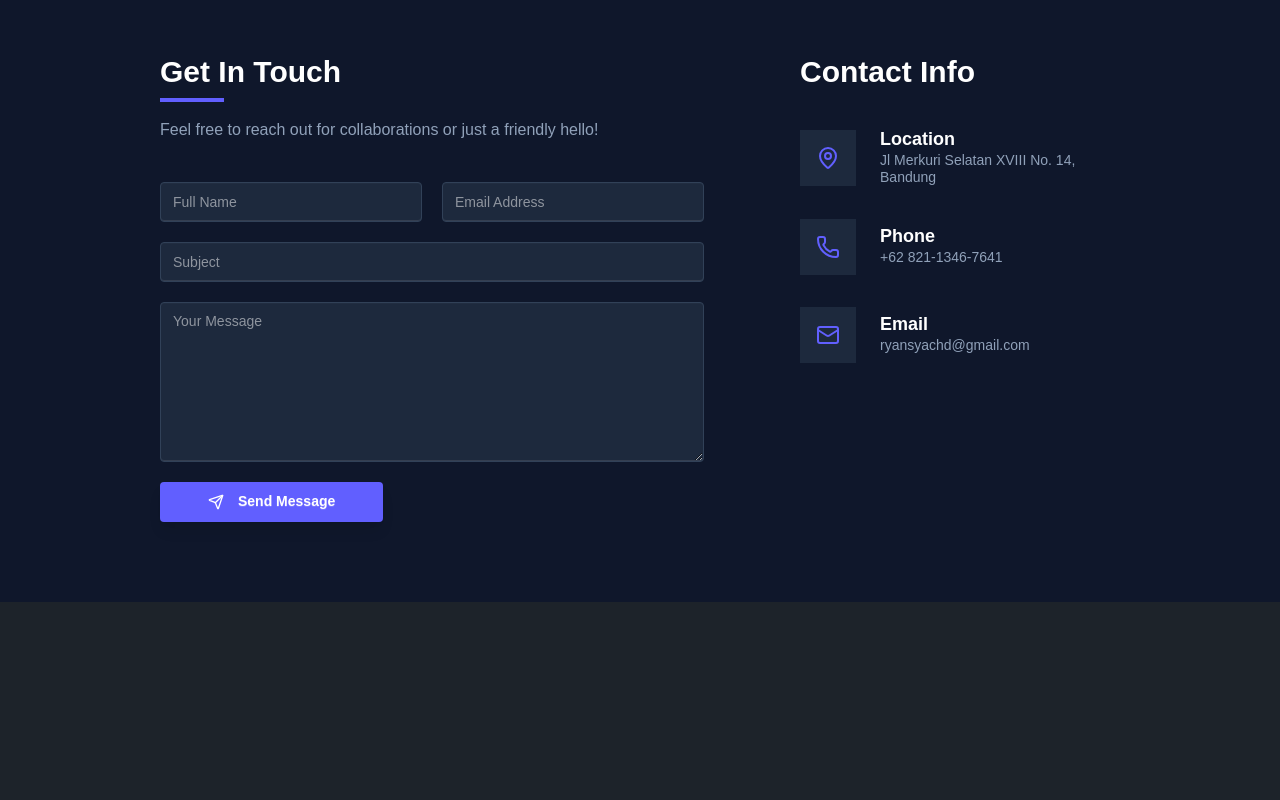
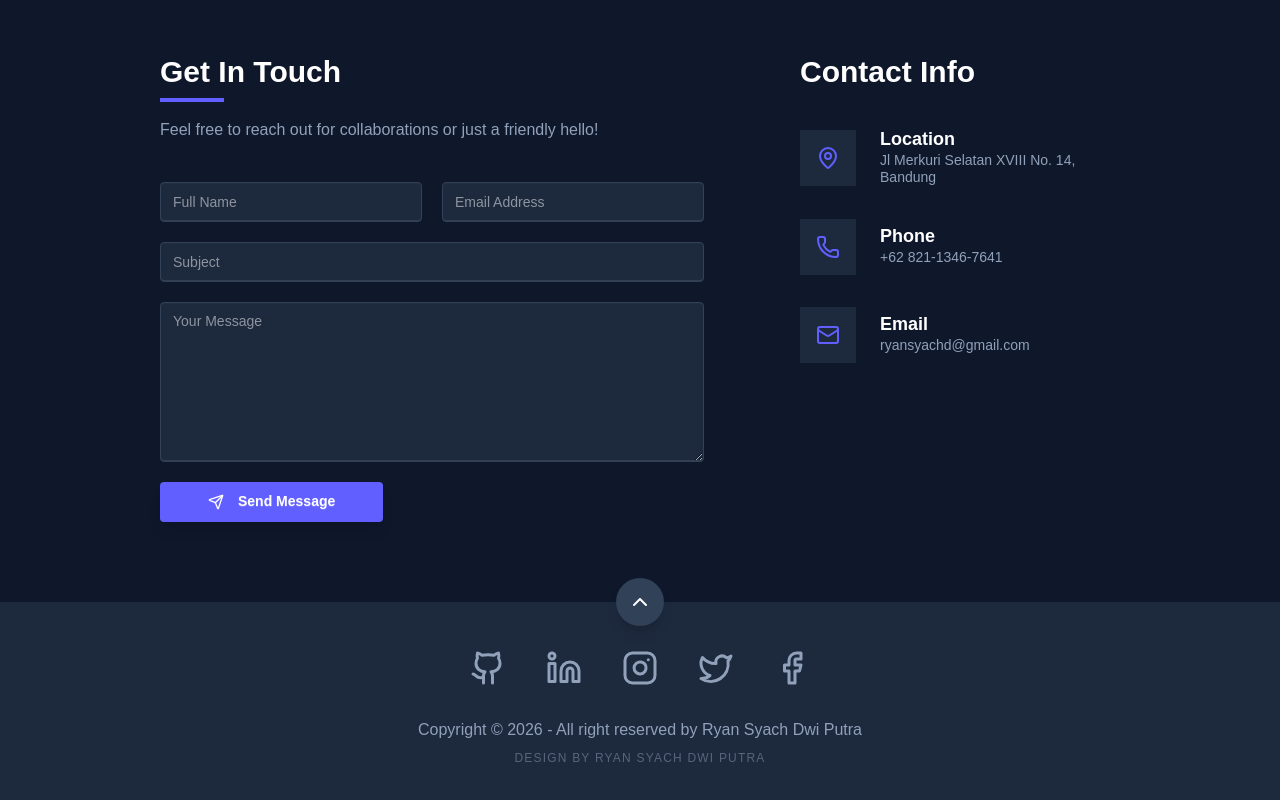
Before and after one commit to ryansyc/profile-web, a Next.js app: page / in a window 1280 px wide. Shown: the part 2654-3454 px from the top of the page. Before the commit the page ends 3256 px from the top, so only its background shows below. Built offline with nearby package versions, Linux system fonts and the light colour scheme.

Commit message:
feat: add footer

```diff
--- /dev/null
+++ b/app/components/Footer.tsx
@@ -0,0 +1,53 @@
+import React from "react";
+import profileData, { social } from "@/data/profile.json";
+import ScrollToTopButton from "./ScrollToTopButton";
+import * as LucideIcons from "lucide-react";
+
+const Footer = () => {
+    const networks = social.map((network) => {
+        const iconName = network.icon as keyof typeof LucideIcons;
+        const IconComponent = LucideIcons[iconName] as React.ElementType;
+
+        return (
+            <a
+                href={network.url}
+                key={network.name}
+                target="_blank"
+                rel="noopener noreferrer"
+                className="hover:text-indigo-500 transition-colors duration-300"
+            >
+                {IconComponent ? (
+                    <IconComponent className="w-8 md:w-9 h-8 md:h-9" />
+                ) : (
+                    <span>{network.name}</span>
+                )}
+            </a>
+        );
+    });
+
+    return (
+        <footer className="relative bg-slate-800 px-6 py-12 text-slate-400">
+            <div className="-top-6 left-1/2 absolute -translate-x-1/2">
+                <ScrollToTopButton />
+            </div>
+
+            <div className="flex flex-col items-center gap-8 mx-auto max-w-6xl">
+                <div className="flex flex-wrap justify-center gap-6 md:gap-10">
+                    {networks}
+                </div>
+
+                <div className="space-y-2 text-center">
+                    <p className="text-sm md:text-base">
+                        Copyright © 2026 - All right reserved by{" "}
+                        {profileData.name}
+                    </p>
+                    <p className="opacity-50 text-xs uppercase tracking-widest">
+                        Design by {profileData.name}
+                    </p>
+                </div>
+            </div>
+        </footer>
+    );
+};
+
+export default Footer;
--- /dev/null
+++ b/app/components/ScrollToTopButton.tsx
@@ -0,0 +1,24 @@
+"use client";
+
+import { ChevronUp } from "lucide-react";
+
+const ScrollToTopButton = () => {
+    const scrollToTop = () => {
+        window.scrollTo({
+            top: 0,
+            behavior: "smooth",
+        });
+    };
+
+    return (
+        <button
+            onClick={scrollToTop}
+            className="flex justify-center items-center bg-slate-700 hover:bg-indigo-600 shadow-lg rounded-full w-12 h-12 text-white transition-all duration-300 hover:cursor-pointer"
+            aria-label="Back to top"
+        >
+            <ChevronUp size={24} />
+        </button>
+    );
+};
+
+export default ScrollToTopButton;
--- a/app/page.tsx
+++ b/app/page.tsx
@@ -5,6 +5,7 @@ import About from "./components/About";
 import Resume from "./components/Resume";
 import Projects from "./components/Projects";
 import Contact from "./components/Contact";
+import Footer from "./components/Footer";
 
 export default function Main() {
     return (
@@ -14,6 +15,7 @@ export default function Main() {
             <Resume />
             <Projects />
             <Contact />
+            <Footer />
         </div>
     );
 }
--- a/data/profile.json
+++ b/data/profile.json
@@ -14,29 +14,29 @@
   "resumeDownload": "https://drive.google.com/file/d/1LpKUrblCqewvO-7zGxk-yGoHZf2jUMMB/view?usp=drive_link",
   "social": [
     {
-      "name": "github",
-      "url": "https://github.com/ryansyc",
-      "icon": "fa-brands fa-github"
+      "name": "GitHub",
+      "url": "https://github.com",
+      "icon": "Github"
     },
     {
-      "name": "linkedin",
-      "url": "https://www.linkedin.com",
-      "icon": "fa-brands fa-linkedin"
+      "name": "LinkedIn",
+      "url": "https://linkedin.com",
+      "icon": "Linkedin"
     },
     {
-      "name": "instagram",
+      "name": "Instagram",
       "url": "https://instagram.com",
-      "icon": "fa-brands fa-instagram"
+      "icon": "Instagram"
     },
     {
-      "name": "twitter",
+      "name": "Twitter",
       "url": "https://twitter.com",
-      "icon": "fa-brands fa-twitter"
+      "icon": "Twitter"
     },
     {
-      "name": "facebook",
+      "name": "Facebook",
       "url": "https://facebook.com",
-      "icon": "fa-brands fa-facebook"
+      "icon": "Facebook"
     }
   ],
   "education": [
```
